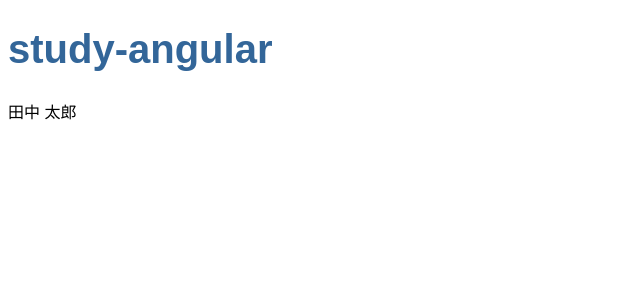
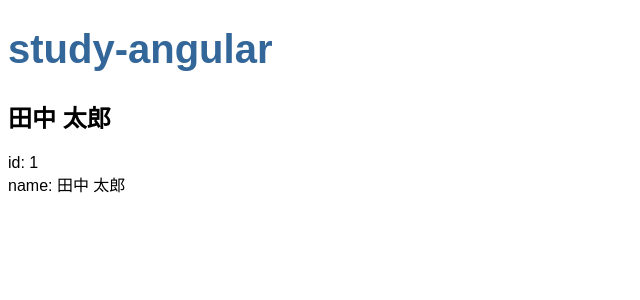
Before and after one commit to nagi125/study-angular, an Angular app: page / in a window 1280 px wide. Shown: the top 300 px of the page, without its empty margins (0-640 px from the left). Built offline with nearby package versions, Linux system fonts and the light colour scheme.

Commit message:
fix: 定義したメンバーを表示できるように調整

```diff
--- a/src/app/members/members.component.html
+++ b/src/app/members/members.component.html
@@ -1 +1,3 @@
-{{ member }}
+<h2>{{ member.name}}</h2>
+<div><span>id: </span>{{ member.id}}</div>
+<div><span>name: </span>{{ member.name}}</div>
--- a/src/app/members/members.component.ts
+++ b/src/app/members/members.component.ts
@@ -1,4 +1,5 @@
 import { Component, OnInit } from '@angular/core';
+import { Member } from '../member';
 
 @Component({
   selector: 'app-members',
@@ -8,7 +9,10 @@ import { Component, OnInit } from '@angular/core';
 
 export class MembersComponent implements OnInit {
 
-  member = '田中 太郎';
+  member: Member = {
+    id: 1,
+    name: '田中 太郎'
+  };
 
   constructor() { }
 
```
